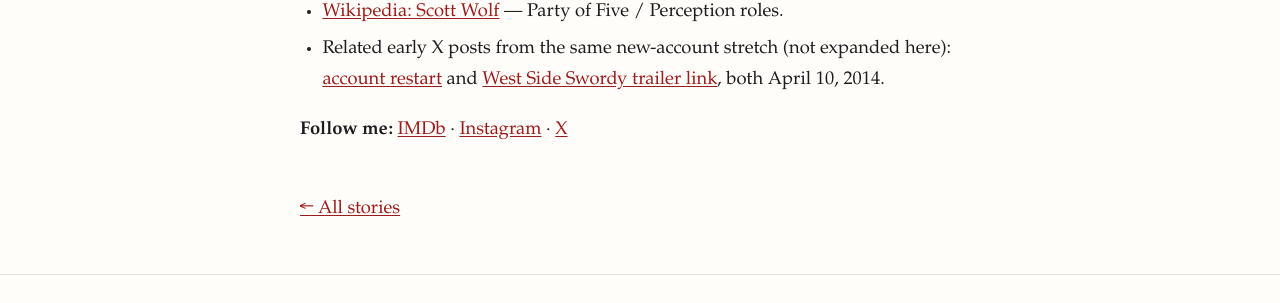
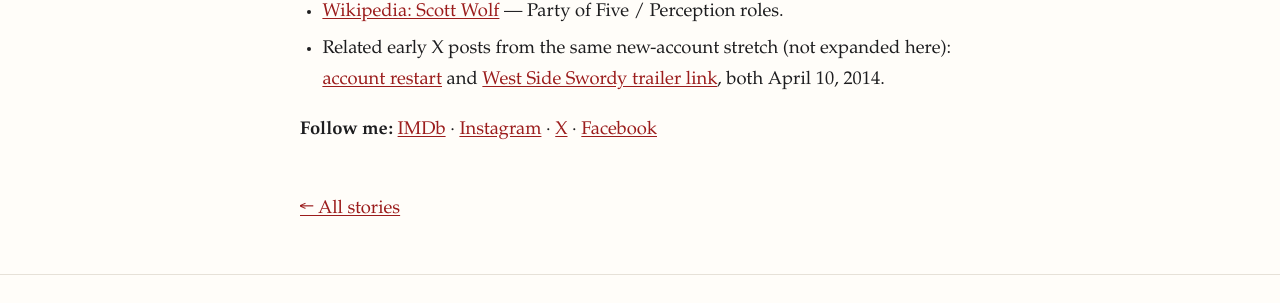
Before and after one commit to mckaystewart/mckaystewart.github.io, a Jekyll site: the page built from _posts/2026-10-09-holy-moly-i-doubled-scott-wolf-on-perception.md, in a window 1280 px wide and 900 px high, scrolled down 3794 px. Shown: the part 554-857 px from the top of the window. Built offline with Jekyll 4.4.1, drawn with Linux system fonts in a browser that asks for light colours.

Commit message:
Add Facebook to follow links

```diff
--- a/_layouts/post.html
+++ b/_layouts/post.html
@@ -13,7 +13,8 @@
     <p><strong>Follow me:</strong>
       <a href="https://www.imdb.com/name/nm1229683/">IMDb</a> &middot;
       <a href="https://www.instagram.com/mckaystewartphotography/">Instagram</a> &middot;
-      <a href="https://x.com/mckaystewart">X</a>
+      <a href="https://x.com/mckaystewart">X</a> &middot;
+      <a href="https://www.facebook.com/mckaystewart">Facebook</a>
     </p>
   </div>
 </article>
```
